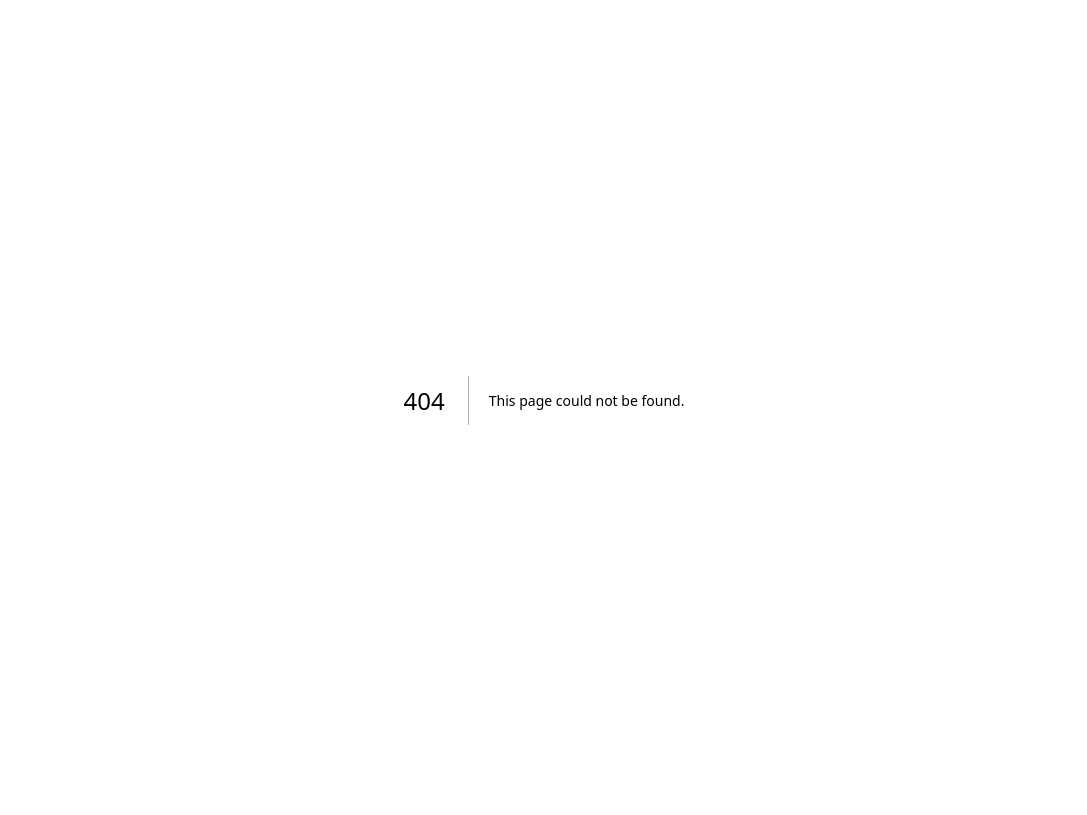
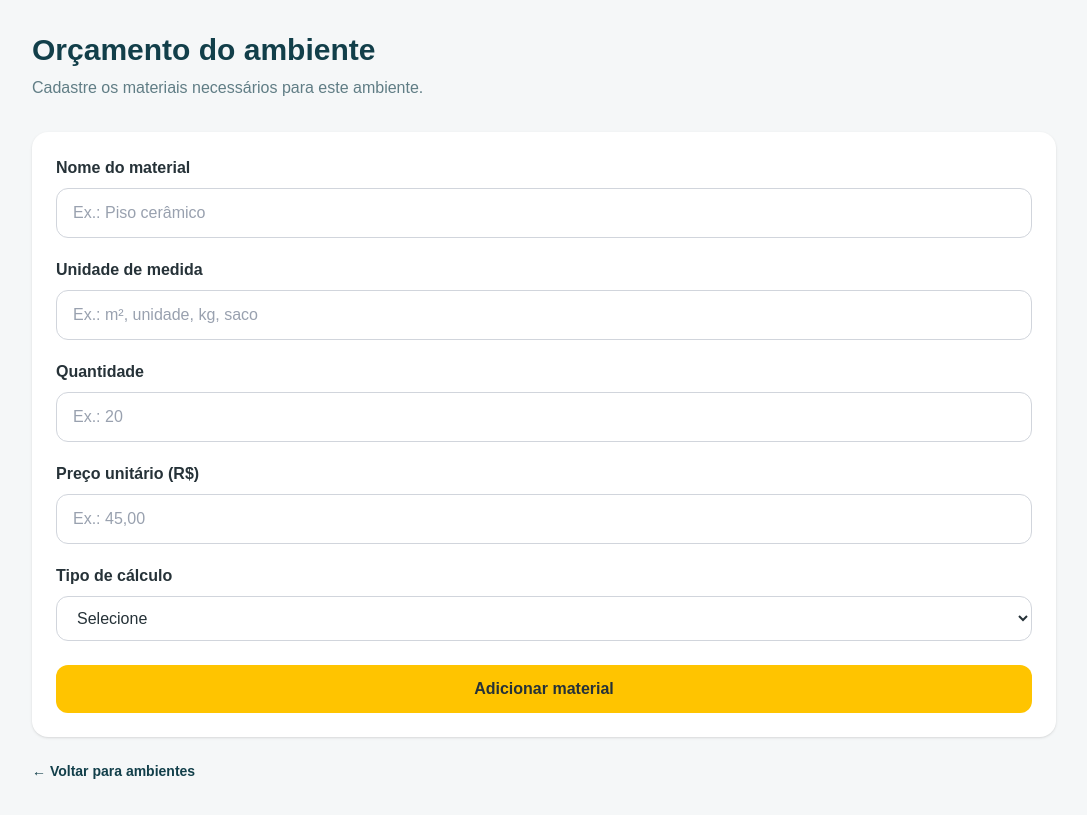
Before and after one commit to Rafaelagondim/ObraTech, a Next.js app in the folder frontend/: page /obras/1/ambientes/orcamento in a window 1280 px wide. Before the commit this address had no page. Shown: the whole page, without its empty margins (96-1183 px from the left). Built offline with nearby package versions, Linux system fonts and the light colour scheme.

Commit message:
feat: cria tela inicial de orçamento de materiais

```diff
--- /dev/null
+++ b/frontend/src/app/obras/[id]/ambientes/orcamento/page.js
@@ -0,0 +1,138 @@
+"use client";
+
+import { useState } from "react";
+import { useParams, useSearchParams } from "next/navigation";
+import Link from "next/link";
+
+export default function OrcamentoAmbiente() {
+  const params = useParams();
+  const obraId = params.id;
+
+  const searchParams = useSearchParams();
+  const ambienteId = searchParams.get("ambienteId");
+
+  const [nome, setNome] = useState("");
+  const [unidade, setUnidade] = useState("");
+  const [quantidade, setQuantidade] = useState("");
+  const [precoUnitario, setPrecoUnitario] = useState("");
+  const [tipoCalculo, setTipoCalculo] = useState("");
+
+  async function handleSubmit(event) {
+  event.preventDefault();
+
+  const resposta = await fetch("/api/materiais", {
+  method: "POST",
+  headers: {
+  "Content-Type": "application/json",
+},
+body: JSON.stringify({
+  ambiente_id: Number(ambienteId),
+  nome: nome,
+  unidade: unidade,
+  quantidade: Number(quantidade),
+  preco_unitario: Number(precoUnitario),
+  tipo_calculo: tipoCalculo,
+}),
+});
+}
+
+  return (
+    <main className="min-h-screen bg-[#F5F7F8] p-8">
+      <div className="mx-auto max-w-5xl">
+        <h1 className="text-3xl font-bold text-[#123F4A]">
+          Orçamento do ambiente
+        </h1>
+
+        <p className="mt-2 text-[#607D85]">
+          Cadastre os materiais necessários para este ambiente.
+        </p>
+
+        <form
+  onSubmit={handleSubmit}
+  className="mt-8 rounded-2xl bg-white p-6 shadow-sm"
+>
+  <label className="block font-semibold text-[#263238]">
+    Nome do material
+  </label>
+
+  <input
+    type="text"
+    value={nome}
+    onChange={(event) => setNome(event.target.value)}
+    placeholder="Ex.: Piso cerâmico"
+    className="mt-2 w-full rounded-xl border border-gray-300 px-4 py-3 text-[#263238] placeholder:text-gray-400 outline-none"
+  />
+
+  <label className="mt-5 block font-semibold text-[#263238]">
+  Unidade de medida
+</label>
+
+<input
+  type="text"
+  value={unidade}
+  onChange={(event) => setUnidade(event.target.value)}
+  placeholder="Ex.: m², unidade, kg, saco"
+  className="mt-2 w-full rounded-xl border border-gray-300 px-4 py-3 text-[#263238] placeholder:text-gray-400 outline-none"
+/>
+
+<label className="mt-5 block font-semibold text-[#263238]">
+  Quantidade
+</label>
+
+<input
+  type="number"
+  step="0.01"
+  value={quantidade}
+  onChange={(event) => setQuantidade(event.target.value)}
+  placeholder="Ex.: 20"
+  className="mt-2 w-full rounded-xl border border-gray-300 px-4 py-3 text-[#263238] placeholder:text-gray-400 outline-none"
+/>
+
+<label className="mt-5 block font-semibold text-[#263238]">
+  Preço unitário (R$)
+</label>
+
+<input
+  type="number"
+  step="0.01"
+  value={precoUnitario}
+  onChange={(event) => setPrecoUnitario(event.target.value)}
+  placeholder="Ex.: 45,00"
+  className="mt-2 w-full rounded-xl border border-gray-300 px-4 py-3 text-[#263238] placeholder:text-gray-400 outline-none"
+/>
+
+<label className="mt-5 block font-semibold text-[#263238]">
+  Tipo de cálculo
+</label>
+
+<select
+  value={tipoCalculo}
+  onChange={(event) => setTipoCalculo(event.target.value)}
+  className="mt-2 w-full rounded-xl border border-gray-300 px-4 py-3 text-[#263238] outline-none"
+>
+  <option value="">Selecione</option>
+  <option value="piso">Piso</option>
+  <option value="parede">Parede</option>
+  <option value="unidade">Por unidade</option>
+  <option value="manual">Quantidade manual</option>
+</select>
+
+<button
+  type="submit"
+  className="mt-6 w-full rounded-xl bg-[#FFC400] px-6 py-3 font-semibold text-[#263238] transition hover:bg-[#E6B000]"
+>
+  Adicionar material
+</button>
+
+</form>
+
+        <Link
+          href={`/obras/${obraId}/ambientes`}
+          className="mt-6 inline-block text-sm font-semibold text-[#123F4A]"
+        >
+          ← Voltar para ambientes
+        </Link>
+      </div>
+    </main>
+  );
+}
--- a/frontend/src/app/obras/[id]/ambientes/page.js
+++ b/frontend/src/app/obras/[id]/ambientes/page.js
@@ -134,6 +134,13 @@ function calcularAreaTeto(largura, comprimento) {
   m²
 </p>
 
+<Link
+  href={`/obras/${obraId}/ambientes/orcamento?ambienteId=${ambiente.id}`}
+  className="mt-5 inline-block rounded-xl bg-[#FFC400] px-4 py-2 font-semibold text-[#263238] transition hover:bg-[#E6B000]"
+>
+  Orçamento
+</Link>
+
     </div>
   ))}
 </div>
```
